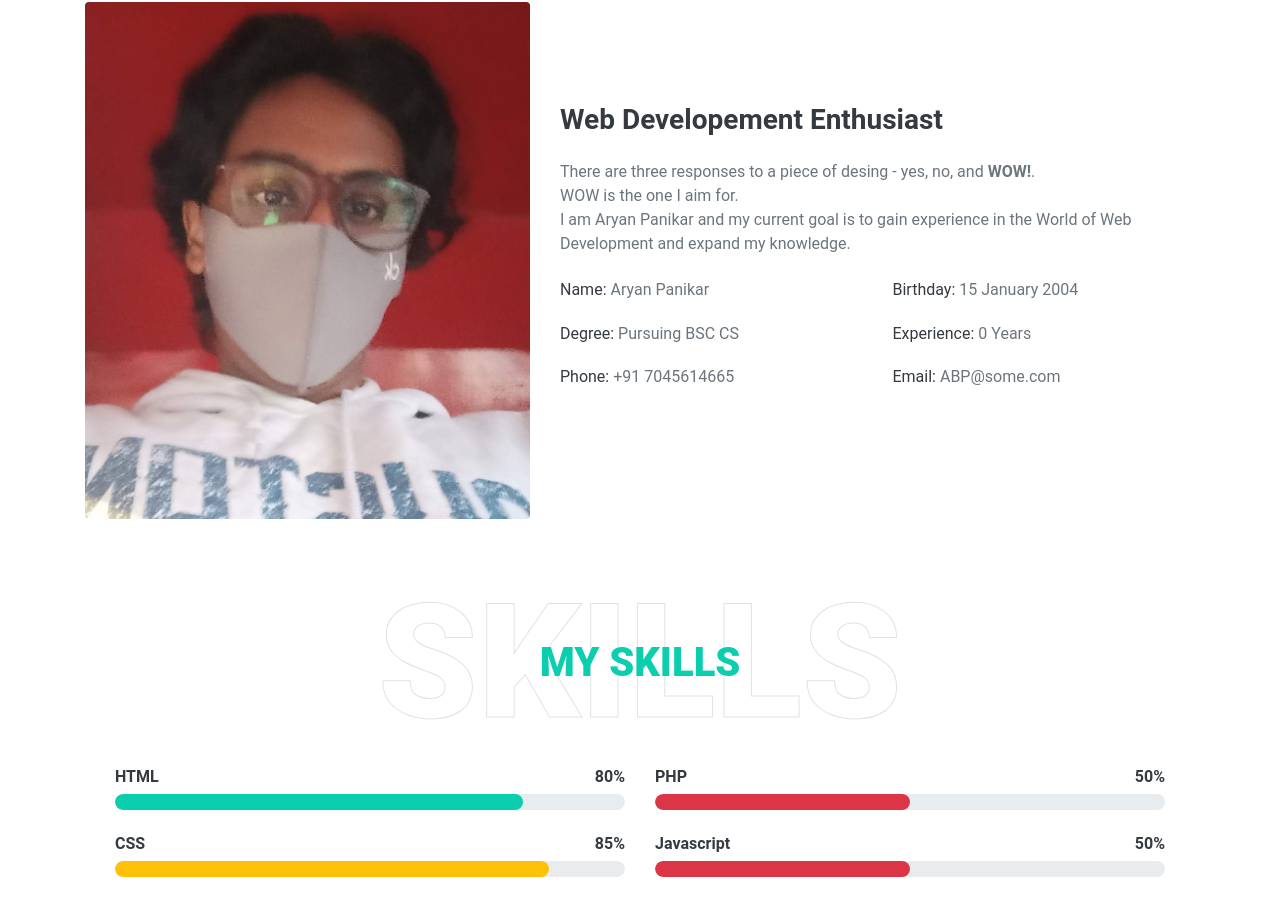
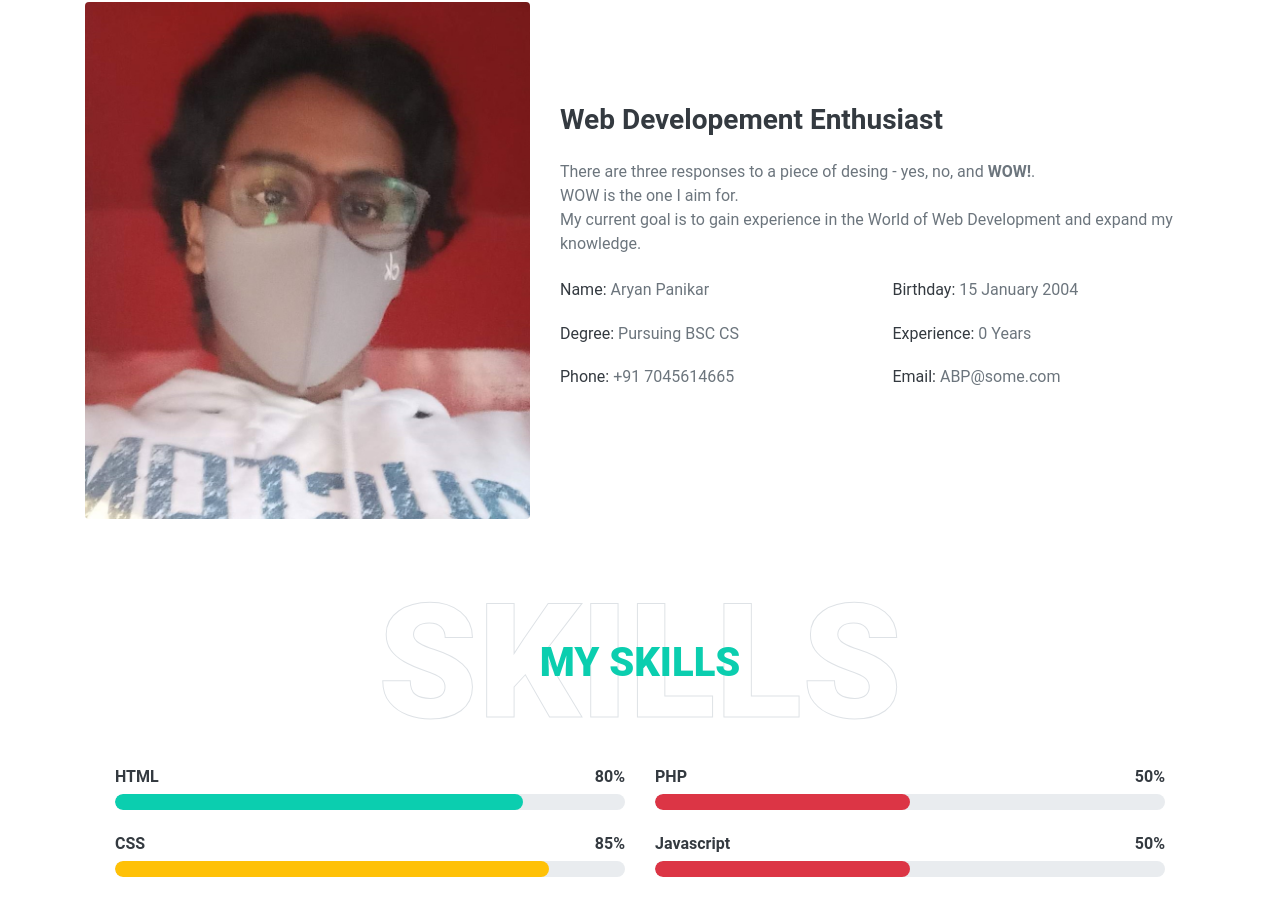
Before and after one commit to aryanbp/portfolio, a plain HTML site: page index.html in a window 1280 px wide. Shown: the part 1094-2010 px from the top of the page. Drawn offline with nearby package versions, Linux system fonts and the light colour scheme.

Commit message:
Update index.html

```diff
--- a/index.html
+++ b/index.html
@@ -85,7 +85,7 @@
                 </div>
                 <div class="col-lg-7">
                     <h3 class="mb-4"> Web Developement Enthusiast</h3>
-                    <p>There are three responses to a piece of desing - yes, no, and <b>WOW!</b>.<br>WOW is the one I aim for.<br>I am Aryan Panikar and my current goal is to gain experience in the World of Web Development and expand my knowledge.</p>
+                    <p>There are three responses to a piece of desing - yes, no, and <b>WOW!</b>.<br>WOW is the one I aim for.<br>My current goal is to gain experience in the World of Web Development and expand my knowledge.</p>
                     <div class="row mb-3">
                         <div class="col-sm-6 py-2"><h6>Name: <span class="text-secondary">Aryan Panikar</span></h6></div>
                         <div class="col-sm-6 py-2"><h6>Birthday: <span class="text-secondary">15 January 2004</span></h6></div>
```
